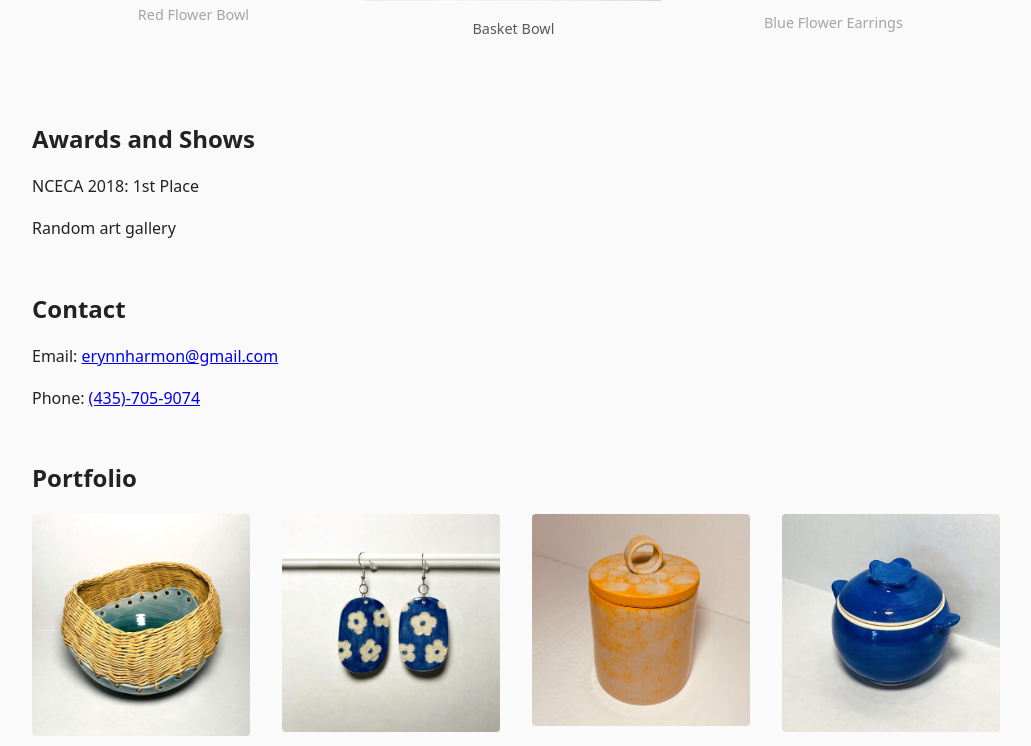
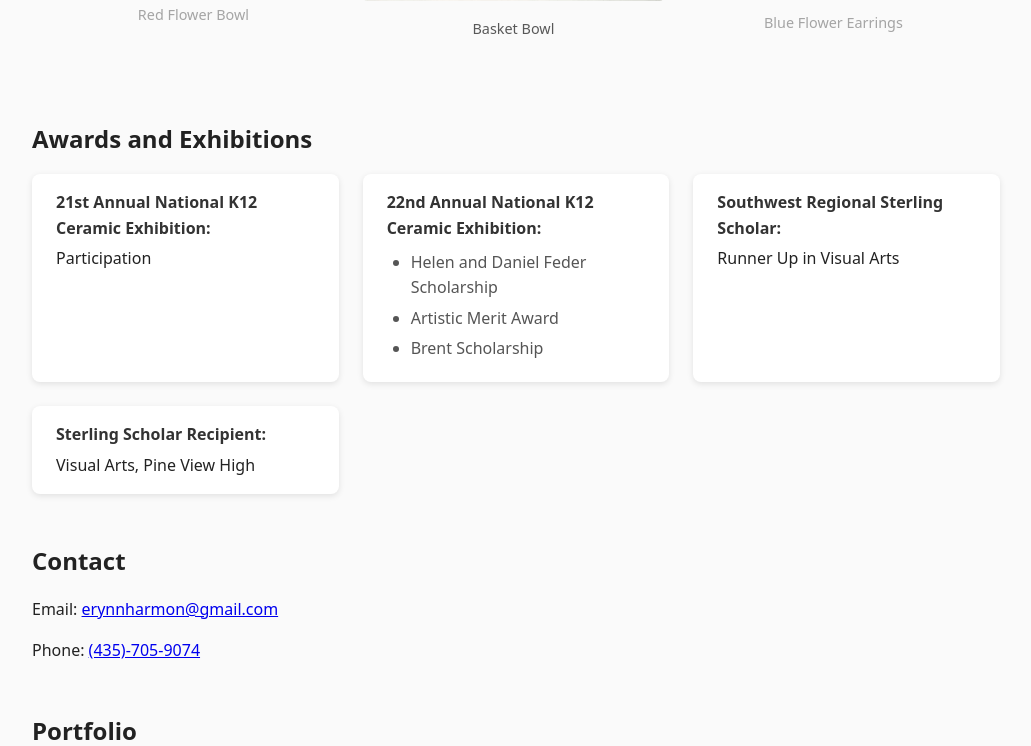
Before and after one commit to Erynn-Harmon-Ceramics/erynn-harmon-ceramics.github.io, a website: page index.html in a window 1280 px wide. Shown: the part 938-1684 px from the top of the page, without its empty margins (124-1155 px from the left). Drawn offline with Linux system fonts and the light colour scheme.

Commit message:
Updated awards styles and content

```diff
--- a/index.html
+++ b/index.html
@@ -18,7 +18,7 @@
 
   <nav>
     <a href="#bio">Bio</a>
-    <a href="#awards-and-shows">Awards and Shows</a>
+    <a href="#awards-and-exhibitions">Awards and Exhibitions</a>
     <a href="#contact">Contact</a>
     <a href="#portfolio">Portfolio</a>
   </nav>
@@ -46,11 +46,30 @@
       </div>
     </section>
 
-    <section id="awards-and-shows">
-      <h2>Awards and Shows</h2>
-      <p>NCECA 2018: 1st Place</p>
-      <p>Random art gallery</p>
+    <section id="awards-and-exhibitions">
+      <h2>Awards and Exhibitions</h2>
+      <ul class="awards-list">
+        <li>
+          <strong>21st Annual National K12 Ceramic Exhibition:</strong> Participation
+        </li>
+        <li>
+          <strong>22nd Annual National K12 Ceramic Exhibition:</strong>
+          <ul class="scholarships-list">
+            <li>Helen and Daniel Feder Scholarship</li>
+            <li>Artistic Merit Award</li>
+            <li>Brent Scholarship</li>
+          </ul>
+        </li>
+        <li>
+          <strong>Southwest Regional Sterling Scholar:</strong> Runner Up in Visual Arts
+        </li>
+        <li>
+          <strong>Sterling Scholar Recipient:</strong> Visual Arts, Pine View High
+        </li>
+      </ul>
     </section>
+
+
 
     <section id="contact">
       <h2>Contact</h2>
--- a/styles.css
+++ b/styles.css
@@ -44,6 +44,51 @@ section {
 
 h2 {
   margin-bottom: 1rem;
+}
+
+/* Awards & exhibitions */
+.awards-list {
+  list-style: none;
+  padding: 0;
+  margin: 0;
+  display: grid;
+  grid-template-columns: repeat(auto-fit, minmax(280px, 1fr));
+  gap: 1.5rem;
+}
+
+.awards-list li {
+  background: #fff;
+  padding: 1rem 1.5rem;
+  border-radius: 8px;
+  box-shadow: 0 2px 6px rgba(0,0,0,0.1);
+  transition: transform 0.2s ease, box-shadow 0.2s ease;
+}
+
+.awards-list li:hover {
+  transform: translateY(-3px);
+  box-shadow: 0 4px 12px rgba(0,0,0,0.15);
+}
+
+.awards-list li strong {
+  display: block;
+  margin-bottom: 0.3rem;
+  color: #333;
+}
+
+.scholarships-list {
+  list-style: disc;
+  margin: 0.5rem 0 0 1.5rem; /* Indent sub-list */
+  padding: 0;
+  color: #555;
+}
+
+.scholarships-list li {
+  margin-bottom: 0.3rem;
+  padding: 0;          /* remove card padding */
+  background: none;    /* remove card background */
+  border-radius: 0;    /* remove rounded corners */
+  box-shadow: none;    /* remove shadow */
+  color: #555;
 }
 
 /* Swiper Styles */
```
